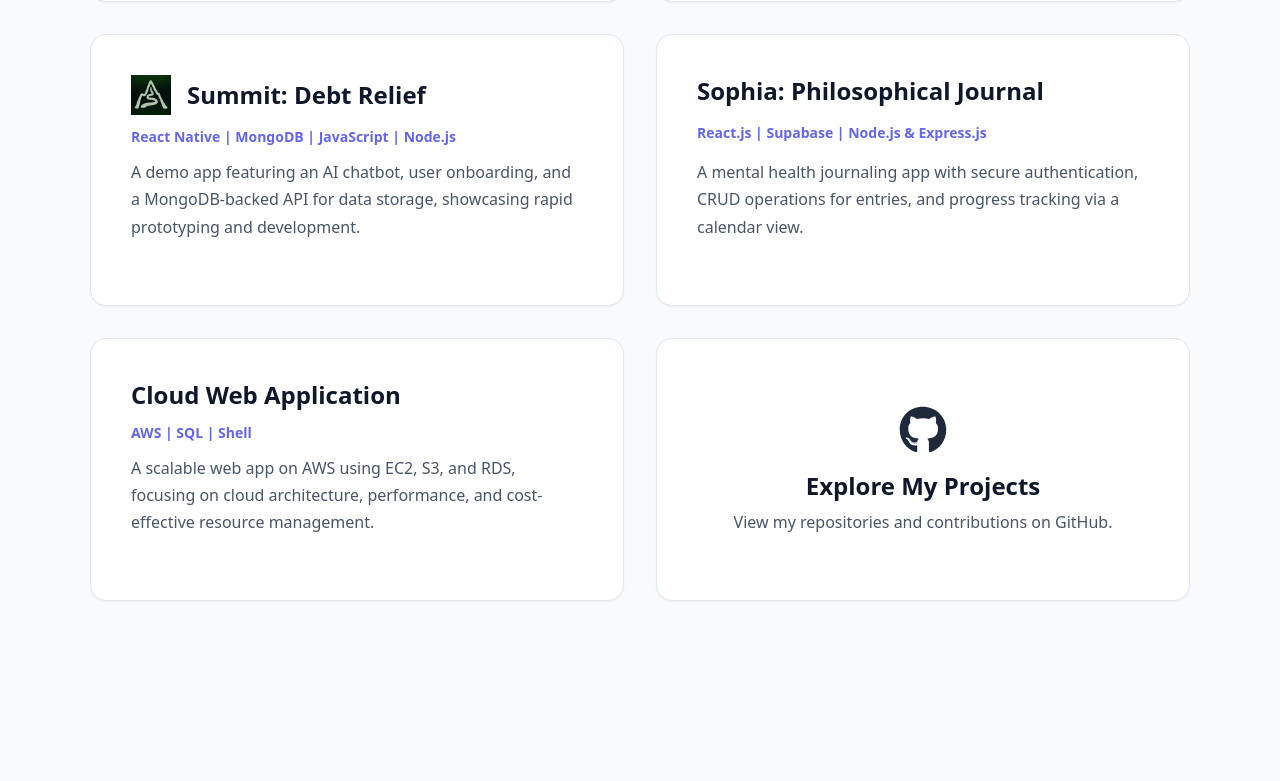
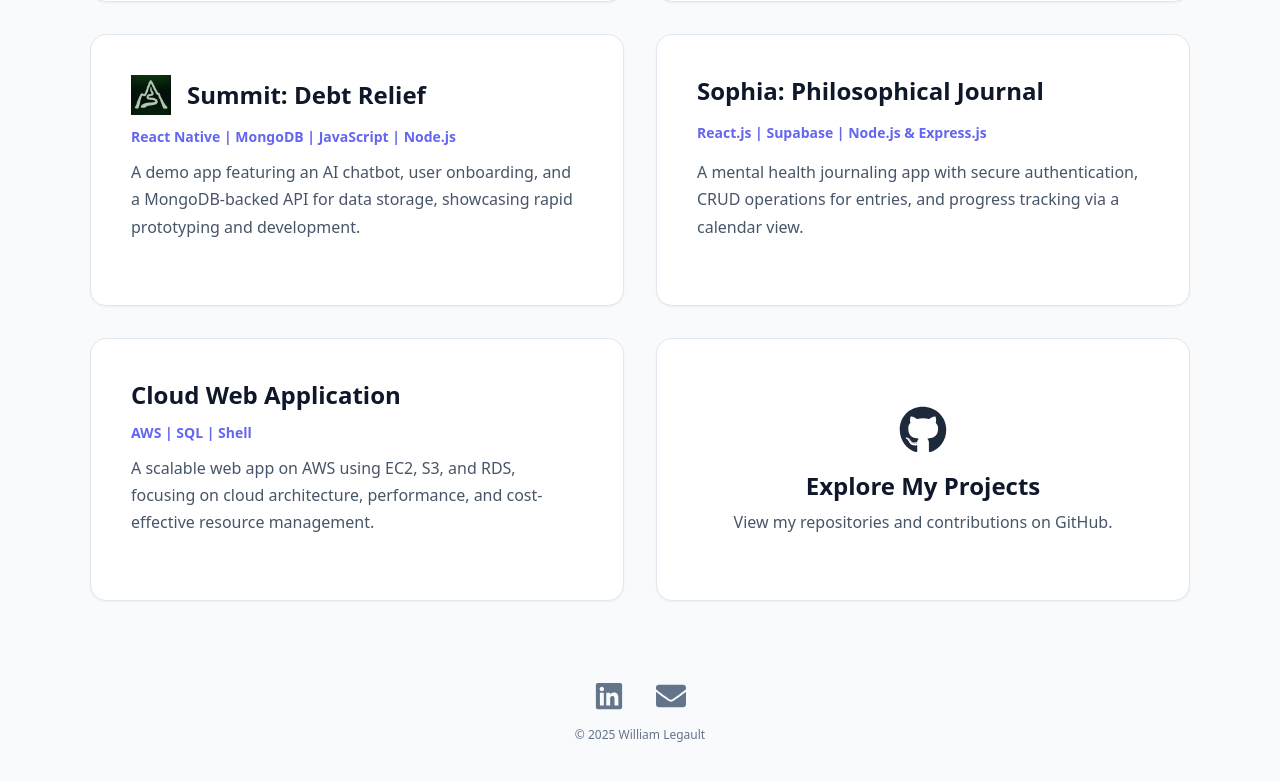
Before and after one commit to Willlegault/my-personal-website, a React (Vite) app: page / in a window 1280 px wide. Shown: the part 1958-2739 px from the top of the page. Before the commit the page ends 2599 px from the top, so only its background shows below. Built offline with nearby package versions, Linux system fonts and the light colour scheme.

Commit message:
fix: added back contact icons for home page

```diff
--- a/src/pages/Home.tsx
+++ b/src/pages/Home.tsx
@@ -1,7 +1,7 @@
 import React from 'react';
 import { motion } from 'framer-motion';
 import { Link } from 'react-router-dom';
-import { FaGithub } from 'react-icons/fa';
+import { FaGithub, FaEnvelope, FaLinkedin } from 'react-icons/fa';
 import Header from '../Components/Header';
 import summitAppIcon from '../assets/summit-app-icon.png';
 import huskyBlackIcon from '../assets/husky_black.png';
@@ -165,7 +165,29 @@ const Home: React.FC = () => {
       </section>
 
 
-    </div>
+    {/* Social Icons Footer */}
+    <footer className="w-full flex flex-col items-center justify-center py-10 bg-transparent">
+      <div className="flex gap-8">
+        <a
+          href="https://linkedin.com/in/william-legault"
+          target="_blank"
+          rel="noopener noreferrer"
+          aria-label="LinkedIn"
+          className="text-slate-500 hover:text-slate-900 dark:text-slate-200 dark:hover:text-white text-3xl transition-colors"
+        >
+          <FaLinkedin />
+        </a>
+        <a
+          href="mailto:Willlegault24@gmail.com"
+          aria-label="Gmail"
+          className="text-slate-500 hover:text-slate-900 dark:text-slate-200 dark:hover:text-white text-3xl transition-colors"
+        >
+          <FaEnvelope />
+        </a>
+      </div>
+      <span className="mt-4 text-xs text-slate-500 dark:text-slate-400">&copy; {new Date().getFullYear()} William Legault</span>
+    </footer>
+  </div>
   );
 };
 
```
